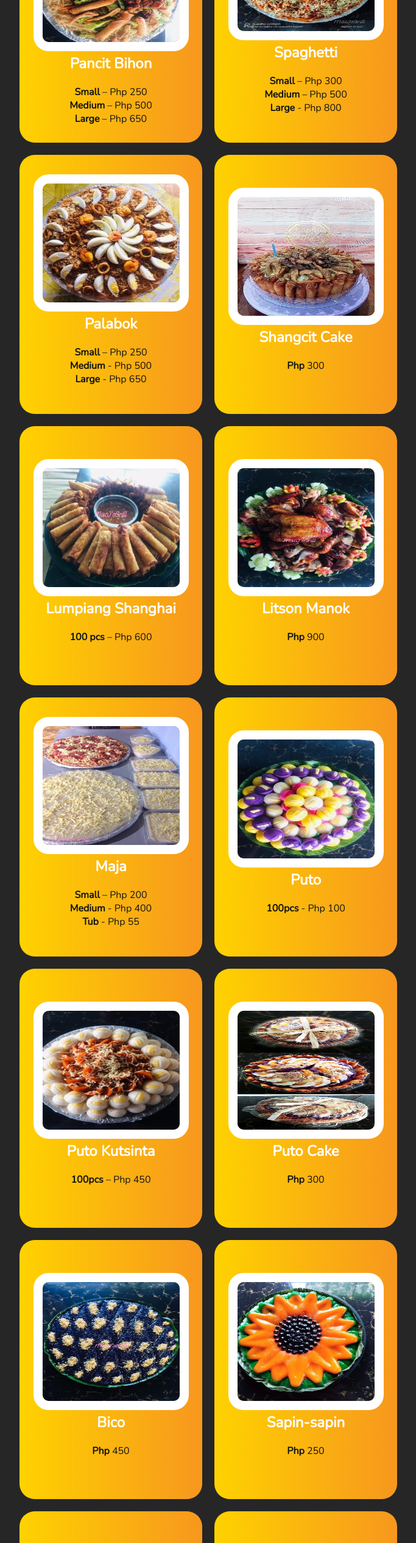
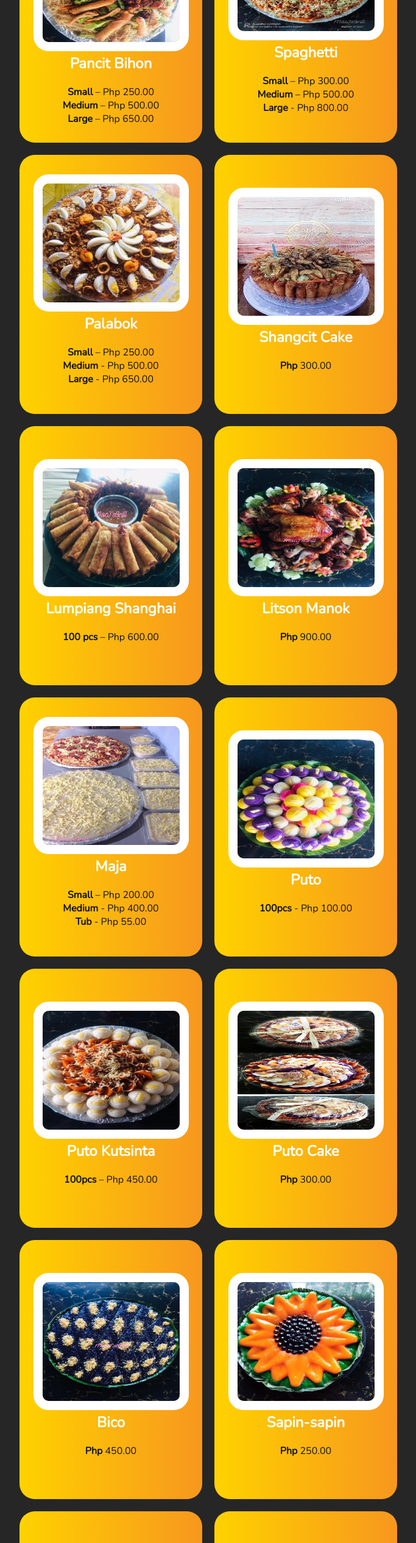
Before and after one commit to STI-Group-1-iLS/MacJs, a plain HTML site: page index.html in a window 1280 px wide. Shown: the part 1920-4451 px from the top of the page at 61% size, without its empty margins (298-981 px from the left). Drawn offline with nearby package versions, Linux system fonts and the light colour scheme.

Commit message:
Create index.html

```diff
--- a/index.html
+++ b/index.html
@@ -126,9 +126,9 @@
                      <br>
                      <center><img class="nun" src="Pancit Bihon.jpg" height="225" width="255" border="15"></center>
                      <h2>Pancit Bihon</h2>
-                       <p> <b>Small</b>  – Php 250 <br>
-                           <b>Medium</b>  – Php 500 <br>
-                           <b>Large</b>  – Php 650 <br>
+                       <p> <b>Small</b>  – Php 250.00 <br>
+                           <b>Medium</b>  – Php 500.00 <br>
+                           <b>Large</b>  – Php 650.00 <br>
                               </p>
                      <div class="member_btn">
                     </div>
@@ -136,147 +136,147 @@
                 <div class="member_card">
                       <center><img src="Spaghetti.jpg" height="225" width="255" border="15"></center>
                      <h2>Spaghetti</h2>
-                     <P> <b>Small</b>  –  Php 300 <br>
-                         <b>Medium</b>  – Php 500 <br>
-                          <b>Large</b>  -  Php 800 </p>
+                     <P> <b>Small</b>  –  Php 300.00 <br>
+                         <b>Medium</b>  – Php 500.00 <br>
+                          <b>Large</b>  -  Php 800.00 </p>
                      <div class="member_btn">
                      </div>
                 </div>
                 <div class="member_card">
                      <center><img src="Palabok.jpg" height="225" width="255" border="15"></center>
                      <h2>Palabok</h2>
-                     <p> <b>Small</b>  – Php 250 <br>
-                        <b>Medium</b>  - Php 500 <br>
-                        <b>Large</b>  -  Php 650</p>
+                     <p> <b>Small</b>  – Php 250.00 <br>
+                        <b>Medium</b>  - Php 500.00 <br>
+                        <b>Large</b>  -  Php 650.00</p>
                      <div class="member_btn"></div>
                 </div>
                 <div class="member_card">
                      <center><img src="Shangcit Cake.jpg" height="225" width="255" border="15"></center>
                      <h2>Shangcit Cake</h2>
-                     <p> <b>Php</b>  300</p>
+                     <p> <b>Php</b>  300.00</p>
                      <div class="member_btn"></div>
                 </div>
                 <div class="member_card">
                      <center><img src="Lumpiang Shanghai.jpg" height="225" width="255" border="15"></center>
                      <h2>Lumpiang Shanghai</h2>
-                     <p> <b>100 pcs</b>  – Php 600 </p>
+                     <p> <b>100 pcs</b>  – Php 600.00 </p>
                      <div class="member_btn"></div>
                 </div>
                 <div class="member_card">
                      <center><img src="Litson Manok.jpg" height="225" width="255" border="15"></center>
                      <h2>Litson Manok</h2>
-                     <p> <b>Php</b> 900</p>
+                     <p> <b>Php</b> 900.00</p>
                      <div class="member_btn"></div>
                 </div>
                 <div class="member_card">
                      <center><img src="Maja.jpg" height="225" width="255" border="15"></center>
                      <h2>Maja</h2>
-                     <p> <b>Small</b>  – Php 200 <br>
-                          <b>Medium</b>  - Php 400 <br>
-                            <b>Tub</b>  - Php 55</p>
+                     <p> <b>Small</b>  – Php 200.00 <br>
+                          <b>Medium</b>  - Php 400.00 <br>
+                            <b>Tub</b>  - Php 55.00</p>
                      <div class="member_btn"></div>
                 </div>
                 <div class="member_card">
                      <center><img src="Puto.jpg" height="225" width="255" border="15"></center>
                      <h2>Puto</h2>
-                     <p> <b>100pcs</b> - Php 100</p>
+                     <p> <b>100pcs</b> - Php 100.00</p>
                      <div class="member_btn"></div>
                 </div>
                 <div class="member_card">
                      <center><img src="Puto Kutsinta.jpg" height="225" width="255" border="15"></center>
                      <h2>Puto Kutsinta</h2>
-                     <p> <b>100pcs</b>  – Php 450</p>
+                     <p> <b>100pcs</b>  – Php 450.00</p>
                      <div class="member_btn"></div>
                 </div>
                 <div class="member_card">
                       <center><img src="Puto Cake.jpg" height="225" width="255" border="15"></center>
                      <h2>Puto Cake</h2>
-                     <p> <b>Php</b> 300</p>
+                     <p> <b>Php</b> 300.00</p>
                      <div class="member_btn"></div>
                 </div>
                 <div class="member_card">
                      <center><img src="Bico.jpg" height="225" width="255" border="15"></center>
                      <h2>Bico</h2>
-                     <p> <b>Php</b> 450</p>
+                     <p> <b>Php</b> 450.00</p>
                      <div class="member_btn"></div>
                 </div>
                 <div class="member_card">
                     <center><img src="Sapin-sapin.jpg" height="225" width="255" border="15"></center>
                      <h2>Sapin-sapin</h2>
-                     <p><b>Php</b> 250</p>
+                     <p><b>Php</b> 250.00</p>
                      <div class="member_btn"></div>
                 </div>
                 <div class="member_card">
                     <center><img src="Guisado.jpg" height="225" width="255" border="15"></center>
                      <h2>Guisado</h2>
-                     <p><b>Php</b> 60</p>
+                     <p><b>Php</b> 60.00</p>
                      <div class="member_btn"></div>
                 </div>
                 <div class="member_card">
                     <center><img src="Lomi.jpg" height="225" width="255" border="15"></center>
                      <h2>Lomi</h2>
-                     <p><b>Php </b>50</p>
+                     <p><b>Php </b>50.00</p>
                      <div class="member_btn"></div>
                 </div>
                 <div class="member_card">
                     <center><img src="Pansit Batil Patong.jpg" height="225" width="255" border="15"></center>
                      <h2>Pansit Batil Patong</h2>
-                     <p><b>Php </b>70</p>
+                     <p><b>Php </b>70.00</p>
                      <div class="member_btn"></div>
                 </div>
                 <div class="member_card">
                     <center><img src="Pansit Tustado.jpg" height="225" width="255" border="15"></center>
                      <h2>Pansit Tustado</h2>
-                     <p><b>Php </b>70</p>
+                     <p><b>Php </b>70.00</p>
                      <div class="member_btn"></div>
                 </div>
 
                 <div class="member_card">
                     <center><img src="Tapsilog.jpg" height="225" width="255" border="15"></center>
                      <h2>Tapsilog</h2>
-                     <p><b>Php </b>60</p>
+                     <p><b>Php </b>60.00</p>
                      <div class="member_btn"></div>
                 </div>
                 <div class="member_card">
                     <center><img src="Sisilog.jpg" height="225" width="255" border="15"></center>
                      <h2>Sisilog</h2>
-                     <p><b>Php </b>50</p>
+                     <p><b>Php </b>50.00</p>
                      <div class="member_btn"></div>
                 </div>
                 <div class="member_card">
                     <center><img src="Porksilog.jpg" height="225" width="255" border="15"></center>
                      <h2>Porksilog</h2>
-                     <p><b>Php </b>60</p>
+                     <p><b>Php </b>60.00</p>
                      <div class="member_btn"></div>
                 </div>
                 <div class="member_card">
                     <center><img src="Hotsilog.jpg" height="225" width="255" border="15"></center>
                      <h2>Hotsilog</h2>
-                     <p><b>Php </b>50</p>
+                     <p><b>Php </b>50.00</p>
                      <div class="member_btn"></div>
                 </div>
                 <div class="member_card">
                     <center><img src="Longsilog.jpg" height="225" width="255" border="15"></center>
                      <h2>Longsilog</h2>
-                     <p><b>Php </b>50</p>
+                     <p><b>Php </b>50.00</p>
                      <div class="member_btn"></div>
                 </div>
                 <div class="member_card">
                     <center><img src="Shanghai silog.jpg" height="225" width="255" border="15"></center>
                      <h2>Shanghai silog </h2>
-                     <p><b>Php</b>50</p>
+                     <p><b>Php</b>50.00</p>
                      <div class="member_btn"></div>
                 </div>
                 <div class="member_card">
                     <center><img src="Coke Mismo.jpg" height="225" width="255" border="15"></center>
                      <h2>Coke Mismo</h2>
-                     <p><b>Php </b>15</p>
+                     <p><b>Php </b>15.00</p>
                      <div class="member_btn"></div>
                 </div>
                 <div class="member_card">
                     <center><img src="mountain dew.jpg" height="225" width="255" border="15"></center>
                      <h2>Mountain dew</h2>
-                     <p><b>Php </b>15</p>
+                     <p><b>Php </b>15.00</p>
                      <div class="member_btn"></div>
                 </div>
            </div>
```
